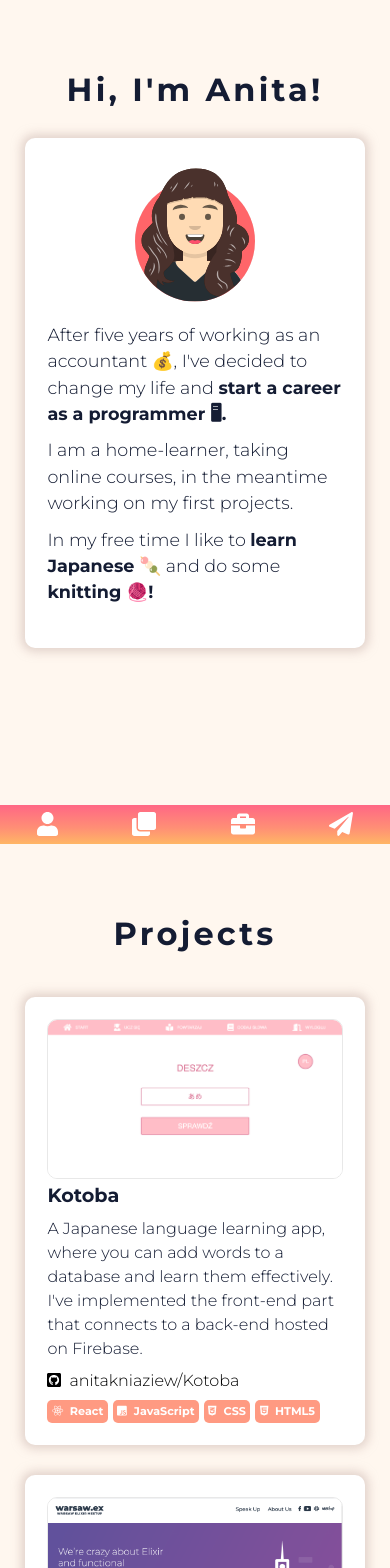
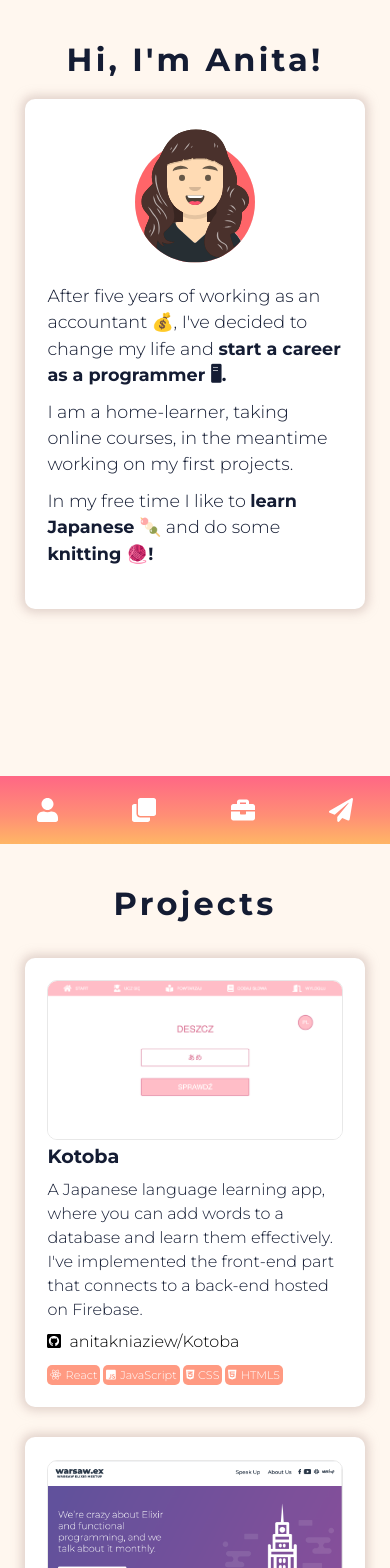
Before and after one commit to anitakniaziew/website, a Next.js app: page / in a window 390 px wide. Shown: the top 1568 px of the page. Built offline with nearby package versions, Linux system fonts and the light colour scheme.

Commit message:
Adjust mobile version

```diff
--- a/components/Header.module.css
+++ b/components/Header.module.css
@@ -25,7 +25,7 @@
 
 @media (min-width: 320px) and (max-width: 760px) {
     .header {
-        height: 4%;
+        height: 8%;
         width: 100%;
         letter-spacing: 0.1em;
         padding-top: 5%;
--- a/components/Project.module.css
+++ b/components/Project.module.css
@@ -53,4 +53,18 @@
     .project a, .details {
         width: 100%
     }
+    .techList {
+        display: flex;
+        flex-wrap: wrap;
+        font-weight: 500;
+    }
 }
+
+
+@media (min-width: 761px) and (max-width: 1000px) {
+    .techList {
+        display: flex;
+        flex-wrap: wrap;
+        font-weight: 600;
+    }
+}
--- a/components/Tech.module.css
+++ b/components/Tech.module.css
@@ -8,5 +8,24 @@
 }
 
 .techIcon {
-    margin-right: 0.6em;
+    margin-right: 5px;
 }
+
+@media (min-width: 320px) and (max-width: 760px) {
+    .techBox {
+        margin-right: 3px;
+        margin-top: 4px;
+        padding: 3px;
+    }
+    .techIcon {
+        margin-right: 4px;
+    }
+}
+
+@media (min-width: 761px) and (max-width: 1030px) {
+    .techBox {
+        margin-right: 4px;
+        margin-top: 4px;
+        padding: 4px;
+    }
+}
--- a/pages/styles.css
+++ b/pages/styles.css
@@ -15,7 +15,6 @@ body {
 p {
     margin: 10px 0;
 }
-
 
 main {
     margin-left: 6%;
@@ -55,4 +54,14 @@ li {
         padding: 0;
         min-height: 100vh;
     }
+    .section h1 {
+        padding-top: 40px;
+        margin-bottom: 20px;
+    }
 }
+
+@media (min-width: 761px) and (max-width: 1000px) {
+    .section {
+        padding: 0 3em;
+    }
+}
```
